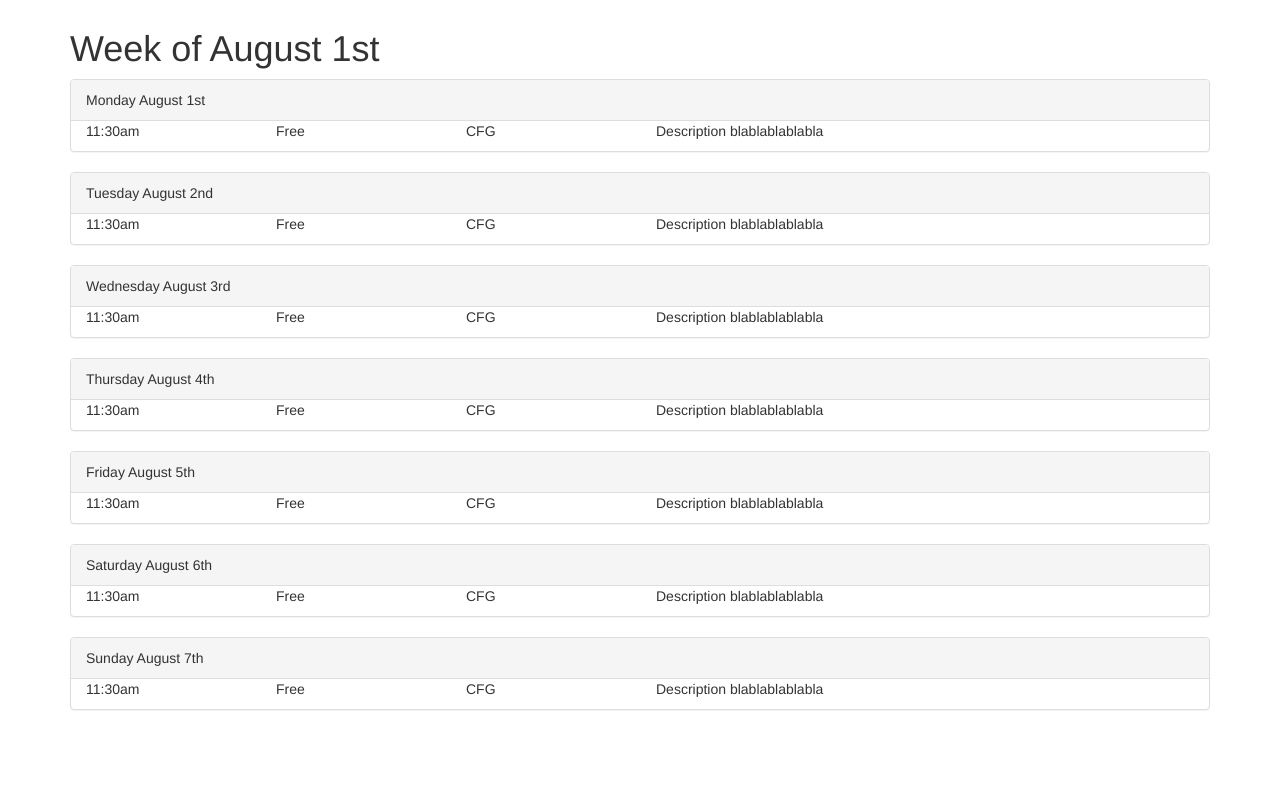
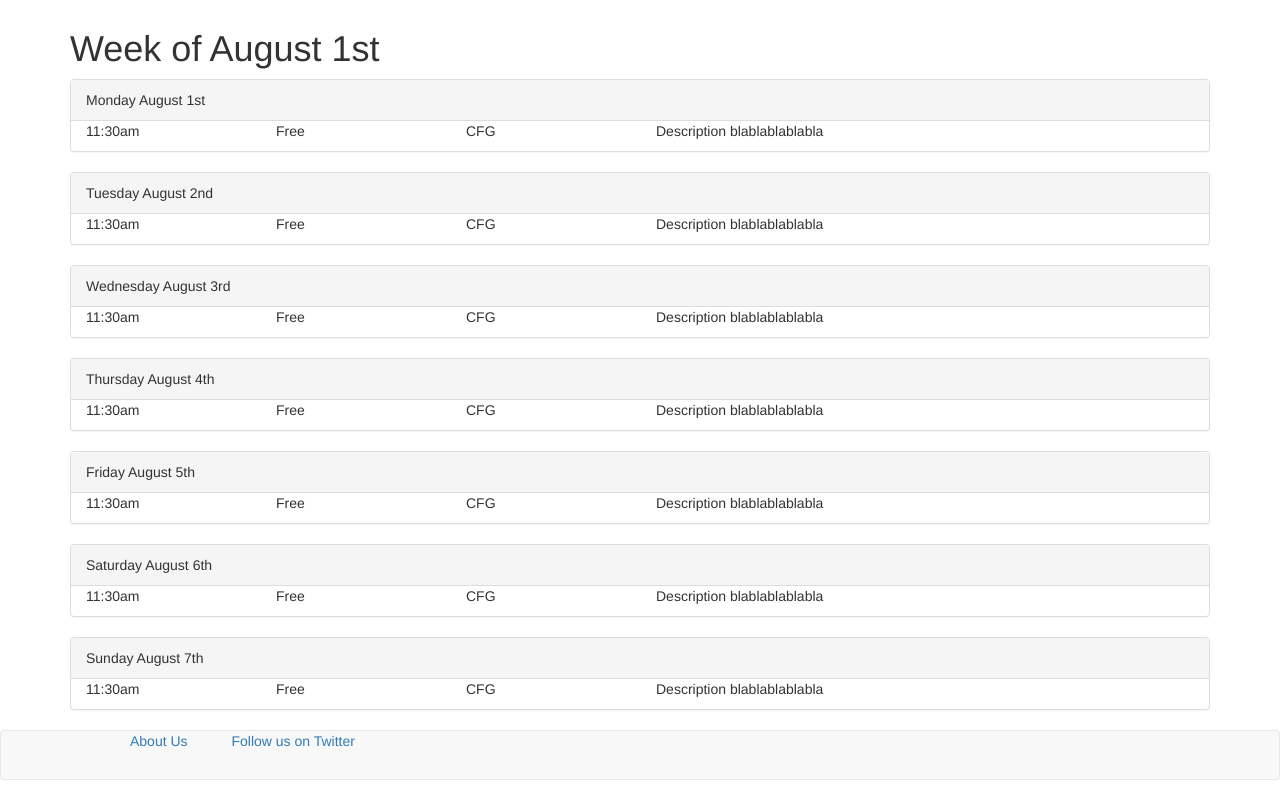
Before and after one commit to sandrineay/Map-CodeFirst-Comp, a plain HTML site: page index.html in a window 1280 px wide. Shown: the part 833-1633 px from the top of the page. Before the commit the page ends 1563 px from the top, so only its background shows below. Drawn offline with Linux system fonts and the light colour scheme.

Commit message:
Creating about page

```diff
--- a/index.html
+++ b/index.html
@@ -24,7 +24,7 @@
 				<div class="collapse navbar-collapse">
 				  	<ul class="nav navbar-nav navbar-left">
 						<li><a href="#buzz">London Tech Events</a></li>
-						<li><a href="#">About Us</a></li>
+						<li><a href="about-us.html" target='_blank'>About Us</a></li>
 					</ul>
 				</div>
 			</div>
@@ -283,9 +283,16 @@
 
 				</div>
 
-
 		</div>
 
+		<nav class="navbar navbar-default">
+		  <div class="container">
+		    <ul>
+		    	<li><a href="about-us.html" target='_blank'>About Us</a></li>
+		    	<li><a href="#">Follow us on Twitter</a></li>
+		    </ul>
+		  </div>
+		</nav>
 
 
 	</body>
```
Also changed, not shown: about-us.html (added, +10 -0 lines), about-us.css (added), main.css (line endings or trailing spaces).
